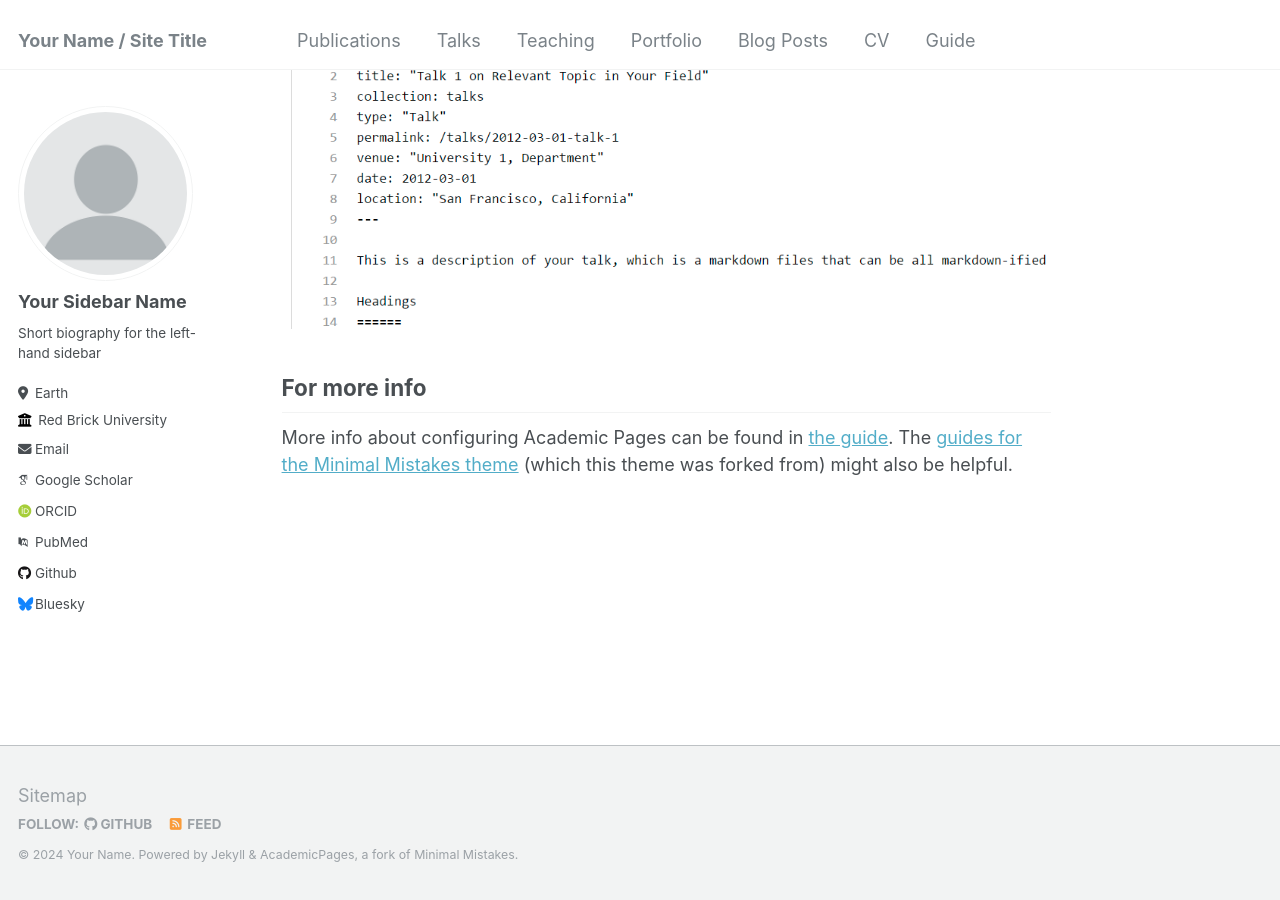
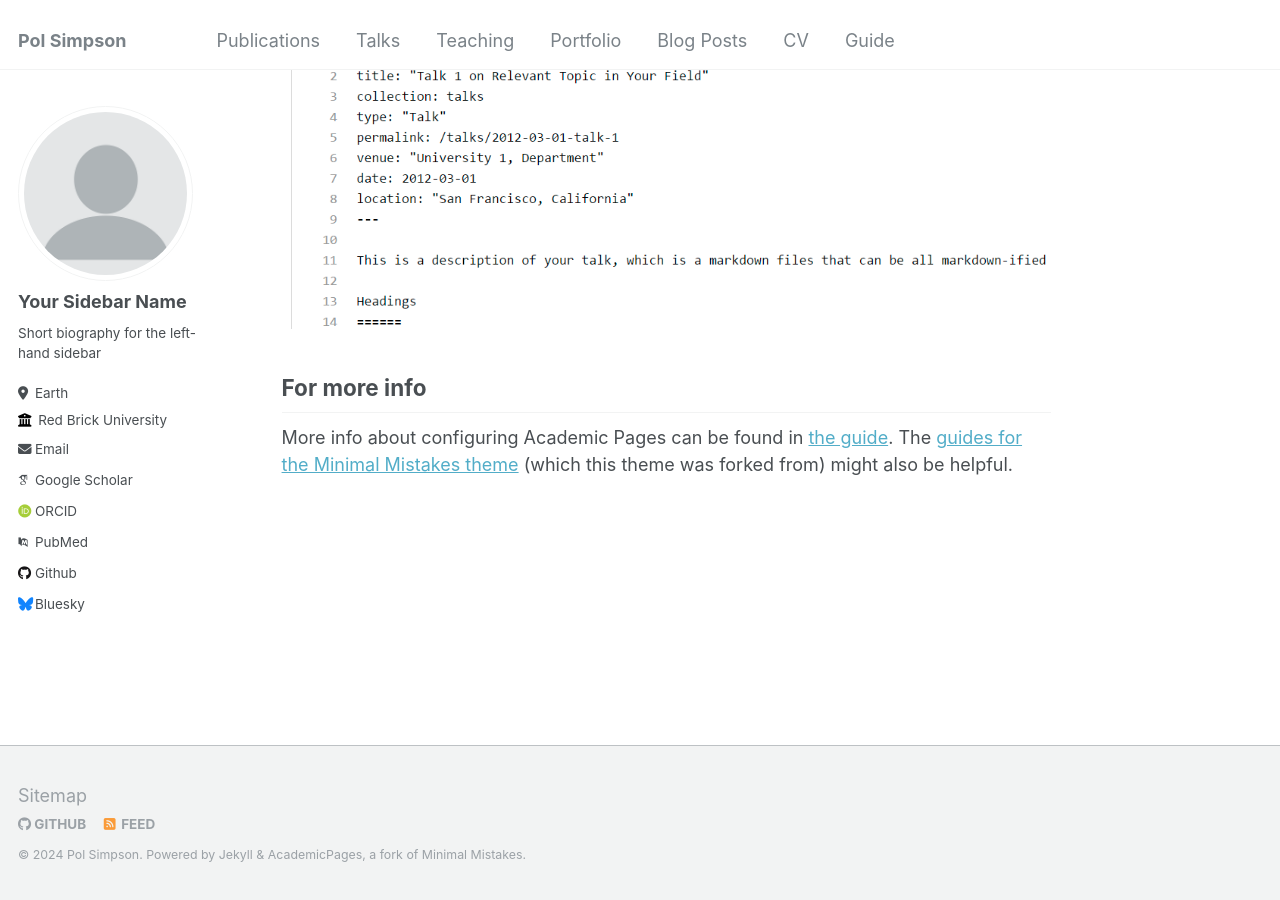
Before and after one commit to polsimpson/polsimpson.github.io, a Jekyll site: the page built from _pages/about.md, in a window 1280 px wide and 900 px high, scrolled down 2660 px. Built offline with Jekyll 4.4.1, drawn with Linux system fonts in a browser that asks for light colours; some web fonts are replaced.

Commit message:
Update _config.yml

```diff
--- a/_config.yml
+++ b/_config.yml
@@ -7,14 +7,14 @@
 # server process.
 
 # Basic Site Settings
-locale                   : "en-US"
-title                    : "Your Name / Site Title"
+locale                   : "en-UK"
+title                    : "Pol Simpson"
 title_separator          : "-"
-name                     : &name "Your Name"
-description              : &description "personal description"
-url                      : https://academicpages.github.io # the base hostname & protocol for your site e.g. "https://mmistakes.github.io"
+name                     : &name "Pol Simpson"
+description              : &description "PhD Student at LSE"
+url                      : https://polsimpson.github.io # the base hostname & protocol for your site e.g. "https://mmistakes.github.io"
 baseurl                  : "" # the subpath of your site, e.g. "/blog"
-repository               : "academicpages/academicpages.github.io"
+repository               : "polsimpson/polsimpson.github.io"
 
 # Site Author - The following control what appear as part of the author content on the side bar.
 #               If a field is blank the icon and link will not appear, otherwise it will be shown.
```
